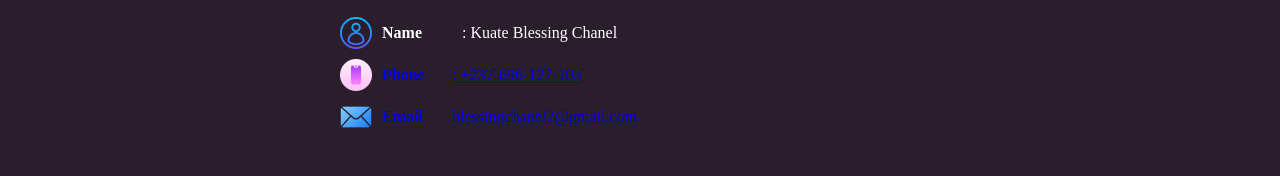
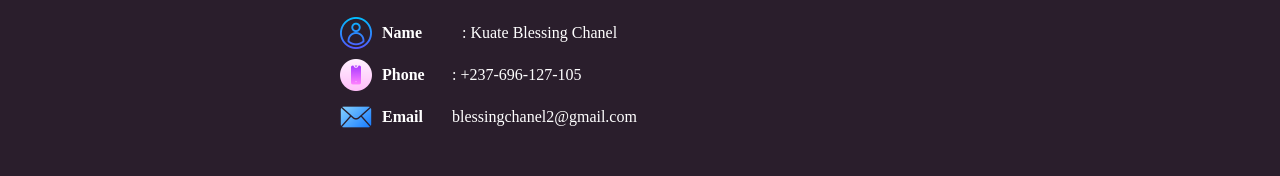
Before and after one commit to blessingchanel2/blessingchanel2.github.io, a plain HTML site: page index.html in a window 1280 px wide. Shown: the part 1568-1744 px from the top of the page. Drawn offline with nearby package versions, Linux system fonts and the light colour scheme.

Commit message:
index.css update social links in about section

```diff
--- a/index.css
+++ b/index.css
@@ -27,6 +27,8 @@ body{
 
 
 }
+
+/*HEADER */
 .header {
     position: fixed;
     top: 0;
@@ -161,6 +163,8 @@ body{
     -webkit-background-clip: text;
 
 }
+
+/* HOME */
 .home{
     position: relative;
     width: 100% !important;
@@ -430,6 +434,7 @@ body{
      }
 }
 
+/* ABOUT */
 .about-container{
     padding: 50px;
     display: flex;
@@ -493,6 +498,12 @@ body{
 
 
 }
+.info-item a{
+    text-decoration: none;
+    list-style: none;
+    color: white;
+}
+
 .info-item i{
     width: 20px;
 }
```
